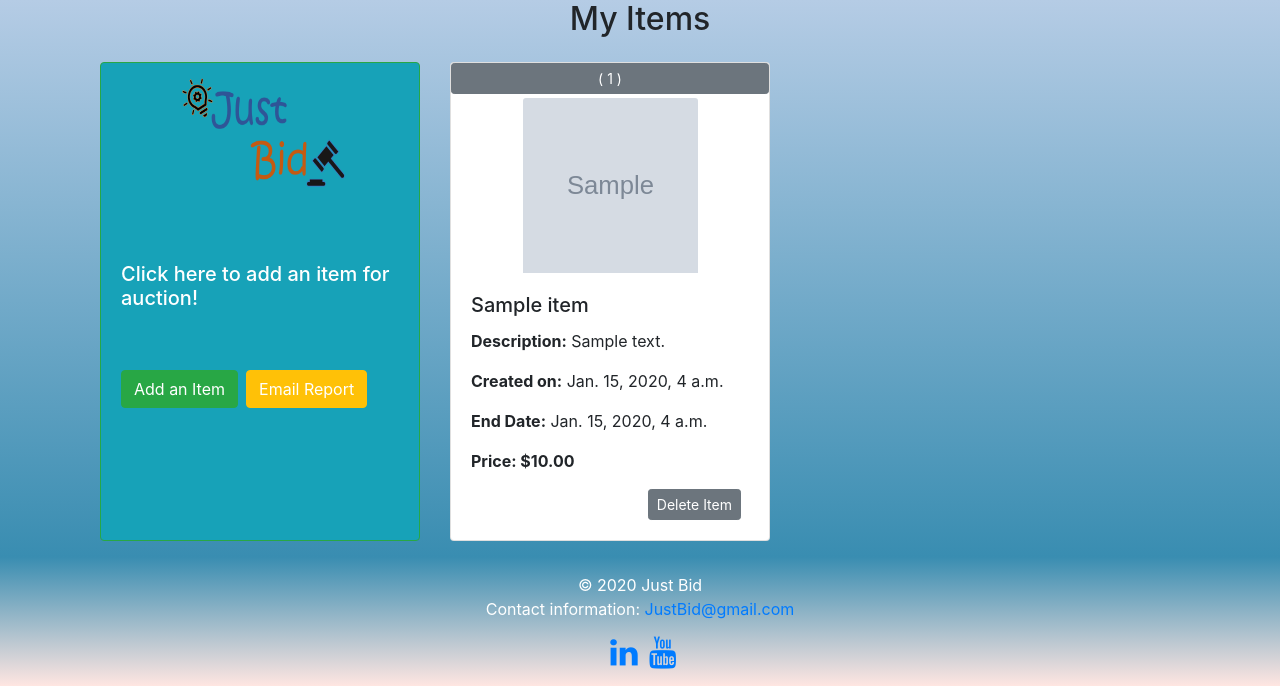
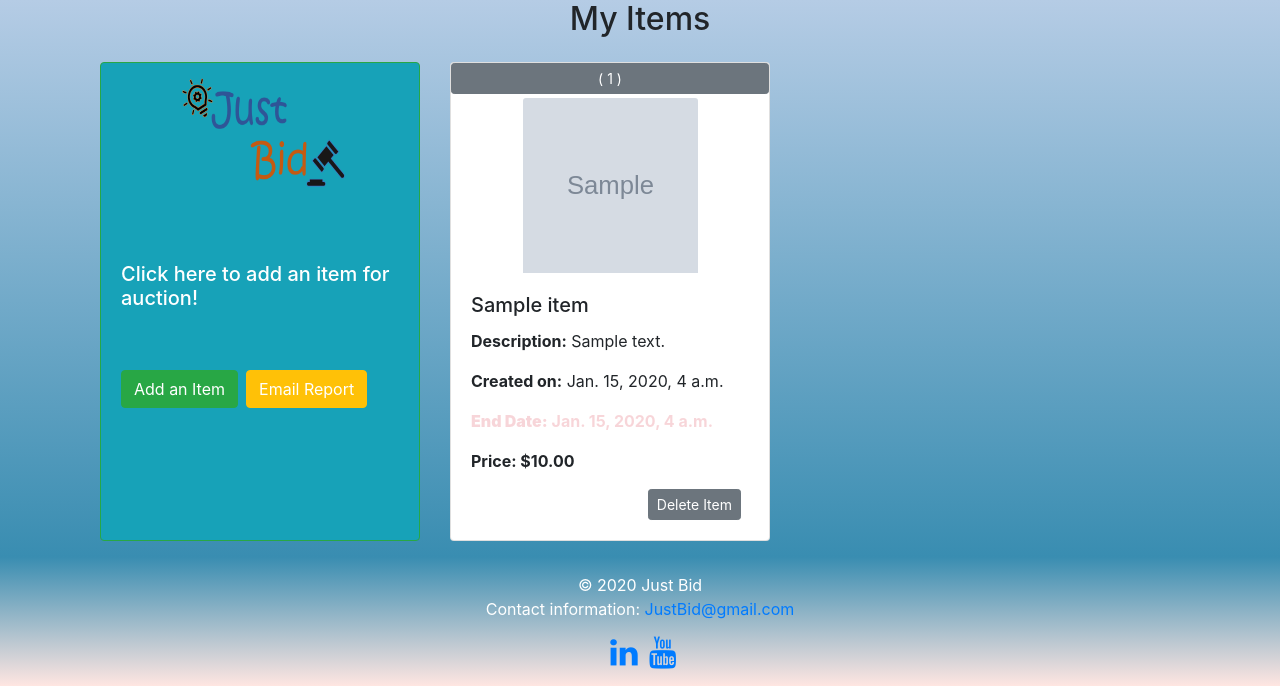
Before and after one commit to shireen3108/JustBid, a Django app: page /auction/my_items/ in a window 1280 px wide. Shown: the part 278-964 px from the top of the page. Run offline with Django 3.2, Linux system fonts and the light colour scheme; a user stored in the database is signed in; tables that the repository leaves empty hold one stand-in row (values such as "Sample post"); grey boxes marked "Sample" are stand-in pictures; some libraries are stand-ins or nearby versions.

Commit message:
add style to items ended

```diff
--- a/auction/templates/Customer_Itemslist.html
+++ b/auction/templates/Customer_Itemslist.html
@@ -42,7 +42,7 @@
                         {% endif %}
                         <p class="card-text"><b>Description:</b> {{ item.comments }}</p>
                         <p class="card-text"><b>Created on:</b> {{ item.start_date }}</p>
-                        <p class="card-text"><b>End Date:</b> {{ item.end_date }}</p>
+                        <p class="card-text  {% if not item.end_date|checkEndDatePassed %} blink_me text-danger font-weight-bold {% endif %}"><b>End Date:</b> {{ item.end_date }}</p>
                         <p class="card-text"><b>Price: ${{ item.price }}</b></p>
                         <a class="btn btn-secondary btn-sm float-right  mr-2"
                            href="{% url "auction:customeritems_delete" item.id %}" class="card-link"
```
